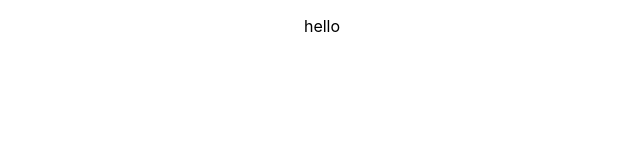
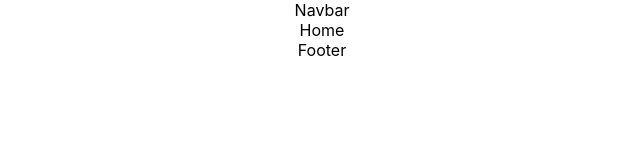
Before and after one commit to Jwaltz02/frontend-react-wouessi-website, a React (Create React App) app: page /Shows in a window 1280 px wide. Shown: the top 160 px of the page, without its empty margins (318-958 px from the left). Built offline with nearby package versions, Linux system fonts and the light colour scheme.

Commit message:
added ne cessary folders where we will organize our files throughout the project. I also created  a component for the navbar and footer, as well as a page for the Home.

```diff
--- a/package.json
+++ b/package.json
@@ -9,6 +9,7 @@
     "@testing-library/user-event": "^13.5.0",
     "react": "^18.3.1",
     "react-dom": "^18.3.1",
+    "react-router-dom": "^6.23.1",
     "react-scripts": "5.0.1",
     "web-vitals": "^2.1.4"
   },
--- a/src/App.js
+++ b/src/App.js
@@ -1,9 +1,19 @@
+import { BrowserRouter, Routes, Route } from "react-router-dom";
 import "./App.css";
+import Home from "./pages/Home";
+import Footer from "./components/Footer";
+import Navbar from "./components/Navbar";
 
 function App() {
   return (
     <div className="App">
-      <p>hello</p>
+      <BrowserRouter>
+        <Navbar />
+        <Routes>
+          <Route path="/Shows" element={<Home />}></Route>
+        </Routes>
+        <Footer />
+      </BrowserRouter>
     </div>
   );
 }
--- /dev/null
+++ b/src/components/Footer.js
@@ -0,0 +1,7 @@
+import React from "react";
+
+function Footer() {
+  return <div>Footer</div>;
+}
+
+export default Footer;
--- /dev/null
+++ b/src/components/Navbar.js
@@ -0,0 +1,7 @@
+import React from "react";
+
+function Navbar() {
+  return <div>Navbar</div>;
+}
+
+export default Navbar;
--- /dev/null
+++ b/src/pages/Home.js
@@ -0,0 +1,7 @@
+import React from "react";
+
+function Home() {
+  return <div>Home</div>;
+}
+
+export default Home;
```
Also changed, not shown: 1 other file (tests, documents, lock files or other folders).
